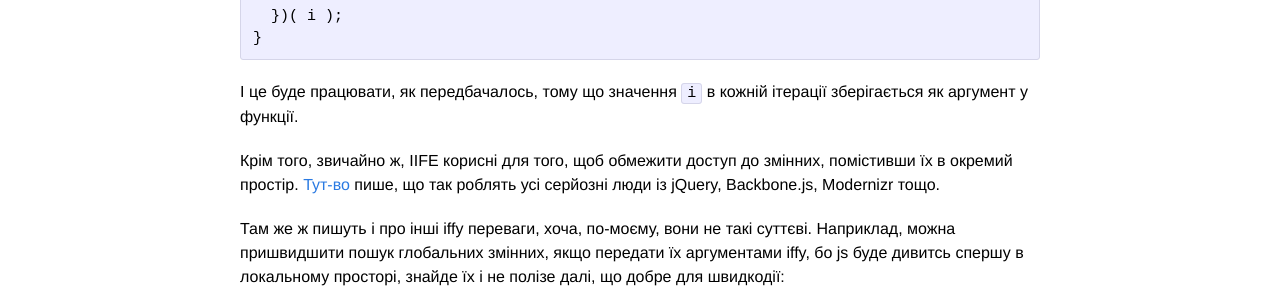
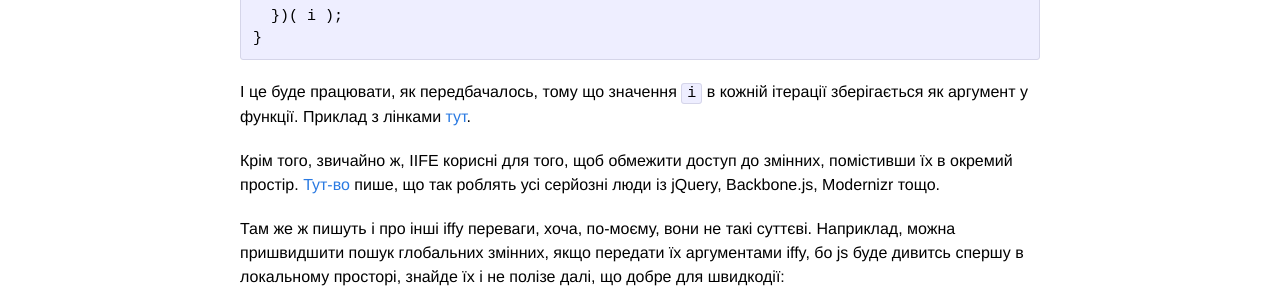
Before and after one commit to Zlira/Zlira.github.io, a Jekyll site: the page built from _posts/2014-10-03-immediate_invoked_function_expression.markdown, in a window 1280 px wide. Shown: the part 1547-1847 px from the top of the page. Built offline with Jekyll 4.4.1, drawn with Linux system fonts in a browser that asks for light colours.

Commit message:
JSFiddle link

```diff
--- a/_posts/2014-10-03-immediate_invoked_function_expression.markdown
+++ b/_posts/2014-10-03-immediate_invoked_function_expression.markdown
@@ -66,6 +66,7 @@ for ( var i = 0; i < links.length; i++ ) {
 }
 {% endhighlight %}
 І це буде працювати, як передбачалось, тому що значення `i` в кожній ітерації зберігається як аргумент у функції.
+Приклад з лінками [тут](http://jsfiddle.net/03cyc7je/).
 
 Крім того, звичайно ж, IIFE корисні для того, щоб обмежити доступ до змінних, помістивши їх в окремий простір.
 [Тут-во](http://gregfranko.com/blog/i-love-my-iife/) пише, що так роблять усі серйозні люди із jQuery, Backbone.js,
```
